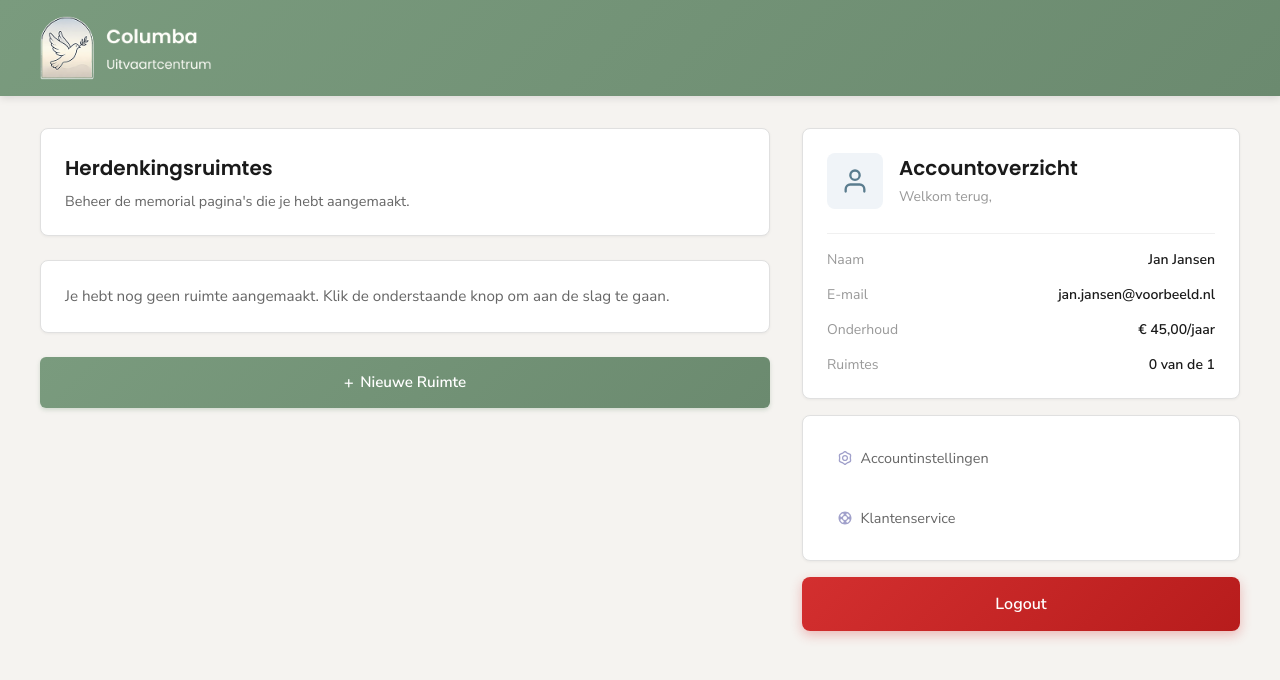
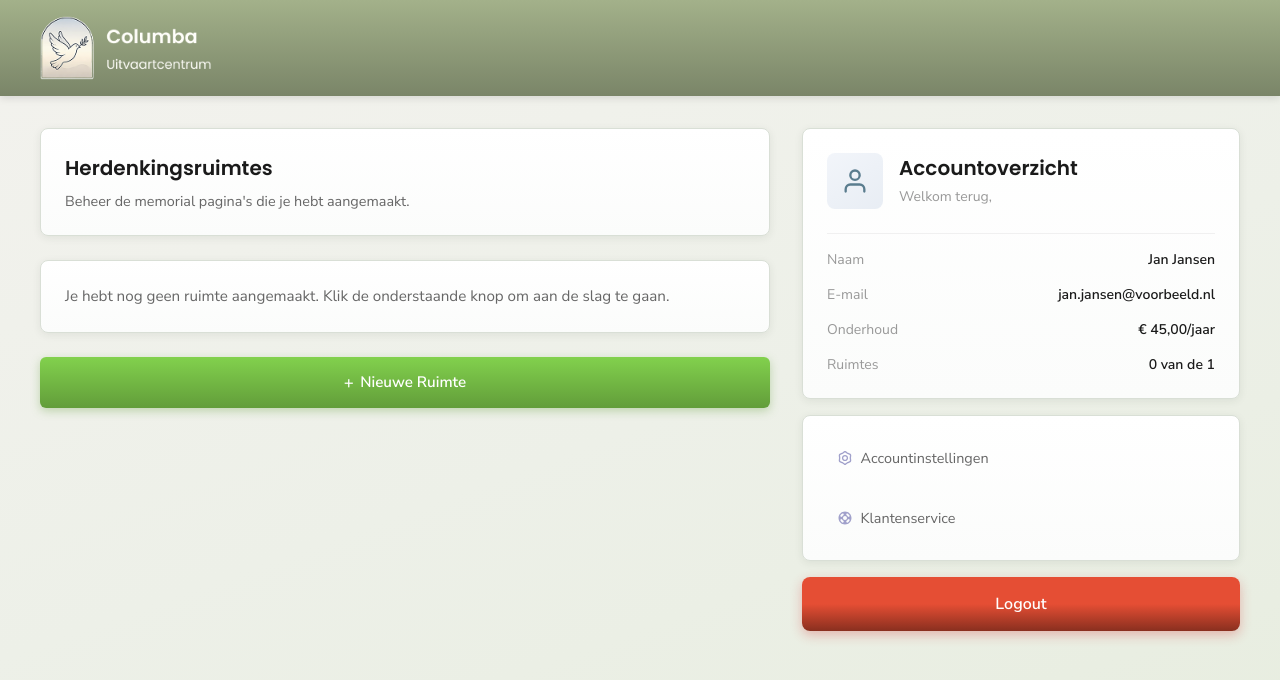
Before and after one commit to devosdevelops/build_noekmemorial, a Nuxt app in the folder app/: page /dashboard in a window 1280 px wide. Shown: the top 680 px of the page. Built offline with nearby package versions, Linux system fonts and the light colour scheme.

Commit message:
feat: update styles for dashboard components with gradients and new button styles

```diff
--- a/app/app/components/dashboard/DashboardAccountPanel.vue
+++ b/app/app/components/dashboard/DashboardAccountPanel.vue
@@ -82,7 +82,7 @@ const roomsLimit = ref(1)
 .overview-icon {
   width: 56px;
   height: 56px;
-  background: #f0f4f8;
+  background: linear-gradient(145deg, #f2f5fa 0%, #e8edf4 100%);
   border-radius: 8px;
   display: flex;
   align-items: center;
@@ -165,7 +165,7 @@ const roomsLimit = ref(1)
 }
 
 .settings-button:hover {
-  background: #f9f9f9;
+  background: linear-gradient(180deg, #f8fbf7 0%, #f1f5ef 100%);
   color: #1a1a1a;
 }
 
@@ -178,7 +178,7 @@ const roomsLimit = ref(1)
 
 .logout-button {
   padding: 1rem;
-  background: linear-gradient(135deg, #d32f2f 0%, #b71c1c 100%);
+  background: var(--danger-gradient, linear-gradient(180deg, #E54E34 0%, #E54E34 50%, #892F1F 100%));
   color: white;
   border: none;
   border-radius: 8px;
@@ -191,7 +191,8 @@ const roomsLimit = ref(1)
 }
 
 .logout-button:hover {
-  background: linear-gradient(135deg, #b71c1c 0%, #9a1515 100%);
+  background: var(--danger-gradient, linear-gradient(180deg, #E54E34 0%, #E54E34 50%, #892F1F 100%));
+  filter: brightness(0.95);
   transform: translateY(-1px);
   box-shadow: 0 6px 16px rgba(211, 47, 47, 0.4);
 }
--- a/app/app/components/dashboard/DashboardLayout.vue
+++ b/app/app/components/dashboard/DashboardLayout.vue
@@ -30,12 +30,12 @@ import '../../assets/css/dashboard.css'
 <style scoped>
 .dashboard-layout {
   min-height: 100vh;
-  background: #f5f3f0;
+  background: linear-gradient(160deg, #f3f2ee 0%, #edf0e8 52%, #e7eddf 100%);
   font-family: var(--font-sans);
 }
 
 .dashboard-header {
-  background: linear-gradient(135deg, #7a9b7e 0%, #6b8a6f 100%);
+  background: var(--Brand-CTA, linear-gradient(180deg, #A3B18A 0%, #7A8568 100%));
   padding: 1rem;
   box-shadow: 0 2px 8px rgba(0, 0, 0, 0.12);
 }
--- a/app/app/components/dashboard/MemorialRoomsSection.vue
+++ b/app/app/components/dashboard/MemorialRoomsSection.vue
@@ -37,7 +37,7 @@
     </div>
 
     <!-- Action Button -->
-    <button class="btn-primary btn-large btn-full-width">
+    <button class="btn-primary btn-large btn-full-width btn-ok-gradient">
       <span class="btn-icon">+</span>
       {{ rooms.length === 0 ? 'Nieuwe Ruimte' : 'Nieuwe Ruimte Aankopen' }}
     </button>
@@ -209,6 +209,16 @@ function formatDate(date) {
   justify-content: center;
 }
 
+.btn-ok-gradient {
+  background: var(--ok-gradient, linear-gradient(180deg, #82D14D 0%, #629D3A 100%));
+  box-shadow: 0 3px 10px rgba(98, 157, 58, 0.35);
+}
+
+.btn-ok-gradient:hover {
+  background: var(--ok-gradient, linear-gradient(180deg, #82D14D 0%, #629D3A 100%));
+  filter: brightness(0.95);
+}
+
 .btn-full-width {
   width: 100%;
 }
--- a/app/app/components/ui/Card.vue
+++ b/app/app/components/ui/Card.vue
@@ -6,15 +6,15 @@
 
 <style scoped>
 .card {
-  background: white;
-  border: 1px solid #e0e0e0;
+  background: linear-gradient(180deg, #ffffff 0%, #fbfcfb 100%);
+  border: 1px solid #d9dfd6;
   border-radius: 8px;
   padding: 1.5rem;
-  box-shadow: 0 1px 3px rgba(0, 0, 0, 0.05);
+  box-shadow: 0 2px 8px rgba(37, 52, 35, 0.08);
   transition: box-shadow 0.2s;
 }
 
 .card:hover {
-  box-shadow: 0 2px 8px rgba(0, 0, 0, 0.08);
+  box-shadow: 0 4px 14px rgba(37, 52, 35, 0.11);
 }
 </style>
```
